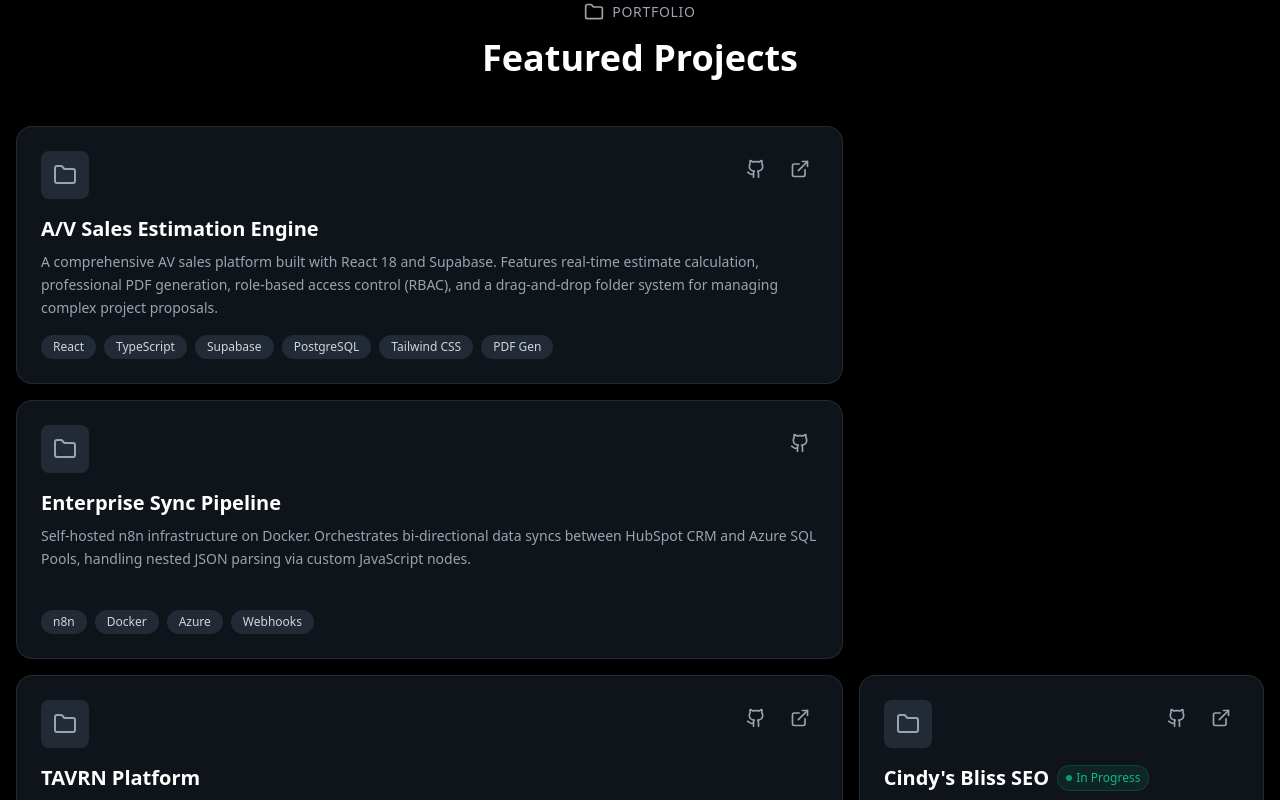
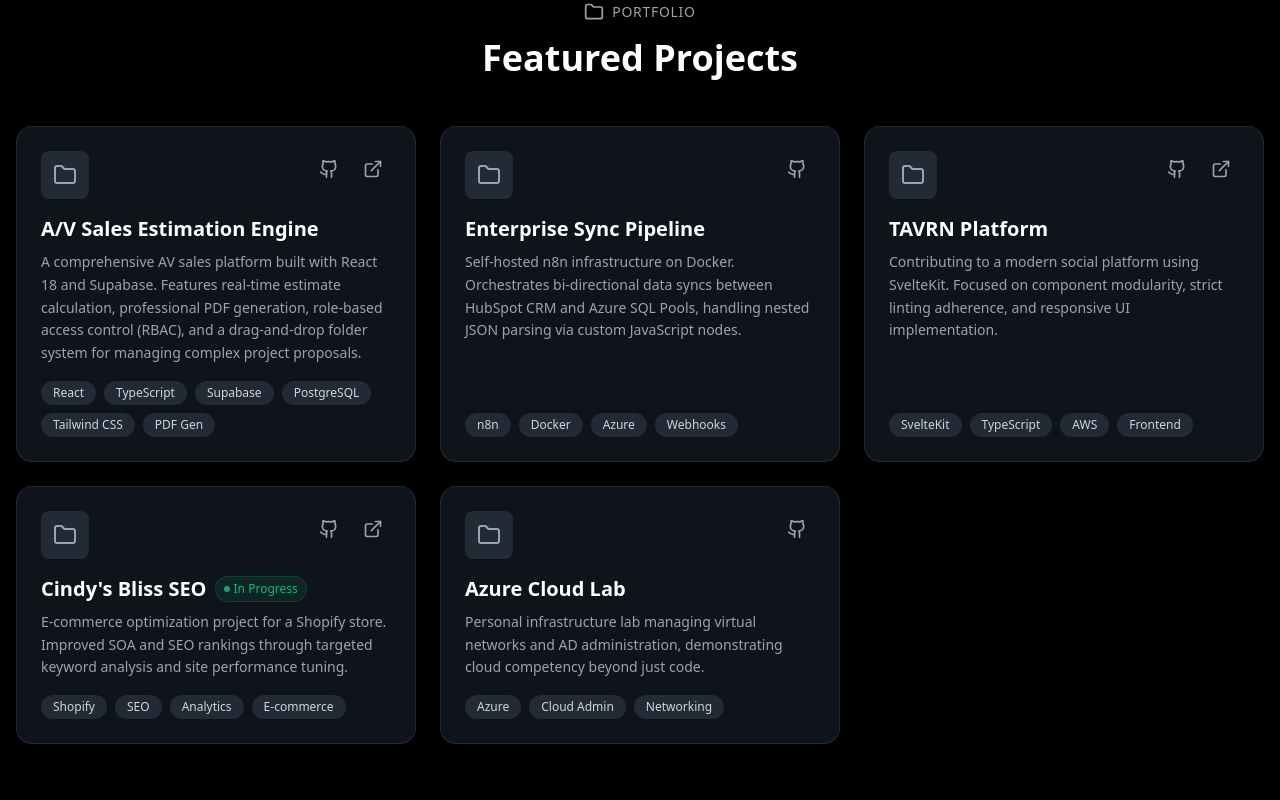
Before and after one commit to f-taveras/e-portfolio2.0, a React (Vite) app: page / in a window 1280 px wide. Shown: the part 1220-2020 px from the top of the page. Built offline with nearby package versions, Linux system fonts and the light colour scheme; no server answers.

Commit message:
Updated Projects.tsx

```diff
--- a/src/components/Projects.tsx
+++ b/src/components/Projects.tsx
@@ -22,19 +22,15 @@ export default function Projects() {
           </h2>
         </motion.div>
 
-        <div className="grid grid-cols-1 md:grid-cols-2 lg:grid-cols-3 gap-4 auto-rows-fr">
-          {PROJECTS.map((project, index) => {
-            const isFeatured = project.featured;
-            const spanClass = isFeatured ? "md:col-span-2" : "md:col-span-1";
-
-            return (
+        <div className="grid grid-cols-1 md:grid-cols-2 lg:grid-cols-3 gap-6">
+          {PROJECTS.map((project, index) => (
               <motion.div
                 key={project.id}
                 initial={{ opacity: 0, y: 20 }}
                 whileInView={{ opacity: 1, y: 0 }}
                 viewport={{ once: true }}
-                transition={{ duration: 0.5, delay: index * 0.1 }}
-                className={`group relative bg-gray-800/50 border border-gray-700/50 rounded-2xl p-6 hover:bg-gray-800 transition-all duration-300 ${spanClass}`}
+                transition={{ duration: 0.5, delay: index * 0.15 }}
+                className="group relative bg-gray-800/50 border border-gray-700/50 rounded-2xl p-6 hover:bg-gray-800 transition-all duration-300 flex flex-col"
               >
                 <div className="flex flex-col h-full">
                   <div className="flex items-start justify-between mb-4">
@@ -94,8 +90,7 @@ export default function Projects() {
                   </div>
                 </div>
               </motion.div>
-            );
-          })}
+          ))}
         </div>
       </div>
     </section>
```
